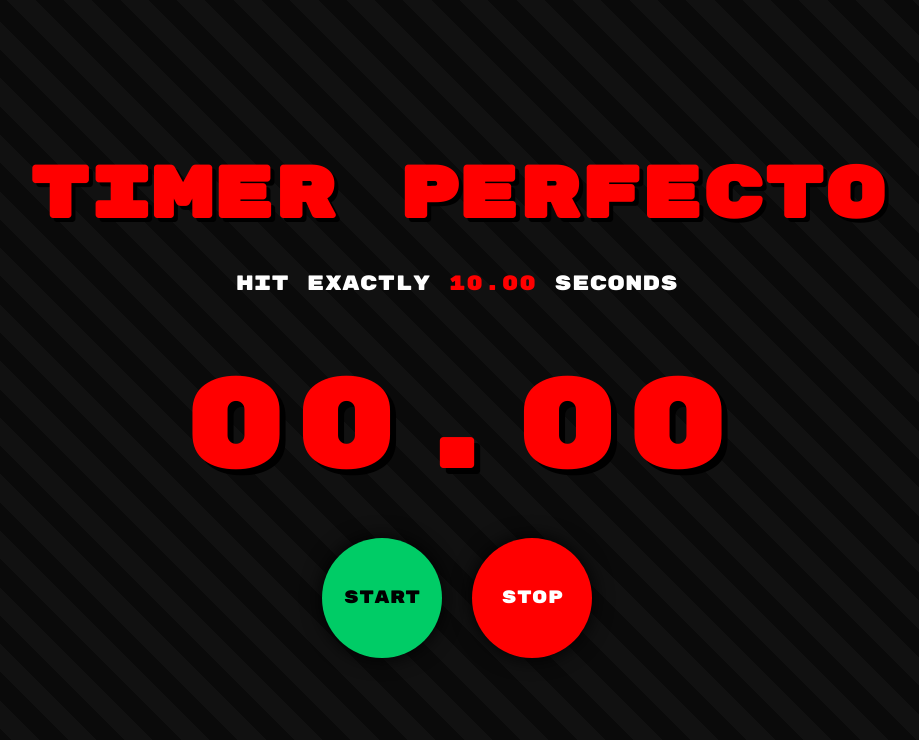
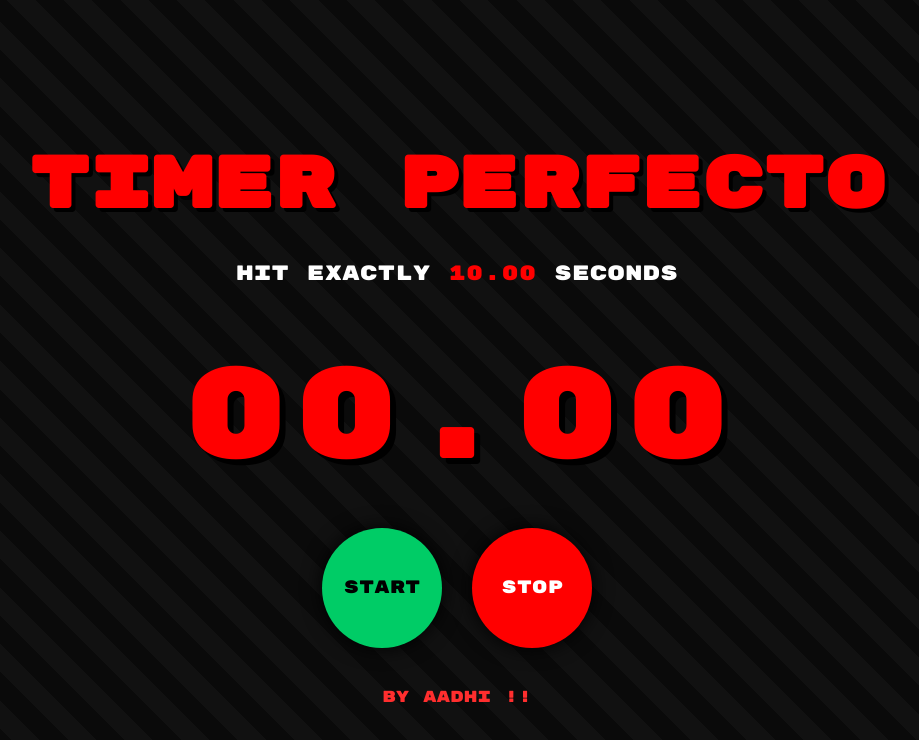
Before and after one commit to AADHI07-RR/timer-perfecto, a plain HTML site: page index.html in a window 1280 px wide. Shown: the whole page, without its empty margins (183-1102 px from the left). Drawn offline with Linux system fonts and the light colour scheme.

Commit message:
Update index.html

```diff
--- a/index.html
+++ b/index.html
@@ -11,6 +11,8 @@
 
   <link rel="stylesheet" href="style.css">
 </head>
+
+
 <body>
 
   <h1>Timer Perfecto</h1>
@@ -39,5 +41,7 @@
   </div>
 
   <script src="script.js"></script>
+  <div class="credit">By AADHI !!</div>
+
 </body>
 </html>
```
